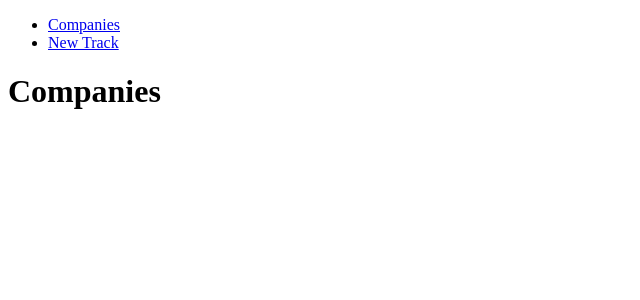
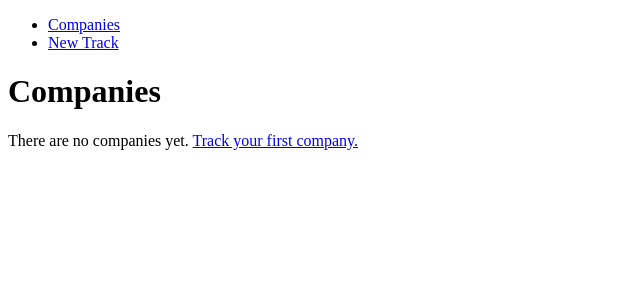
Before and after one commit to rpoltorak/stock-tracker, a React app: page / in a window 1280 px wide. Shown: the top 300 px of the page, without its empty margins (0-640 px from the left). Built offline with nearby package versions, Linux system fonts and the light colour scheme.

Commit message:
Add empty state to company list component

```diff
--- a/src/components/CompanyList/CompanyList.jsx
+++ b/src/components/CompanyList/CompanyList.jsx
@@ -1,4 +1,5 @@
 import React, { useContext } from "react";
+import { Link } from "@reach/router";
 import { Store } from "../../store";
 import { CompanyItem } from "./CompanyItem";
 
@@ -7,11 +8,16 @@ export function CompanyList() {
     state: { companies },
   } = useContext(Store);
 
-  return (
+  return companies.ids.length ? (
     <ul>
       {companies.ids.map(symbol => (
         <CompanyItem key={symbol} symbol={symbol}></CompanyItem>
       ))}
     </ul>
+  ) : (
+    <div>
+      There are no companies yet.{" "}
+      <Link to="/new">Track your first company.</Link>
+    </div>
   );
 }
```
